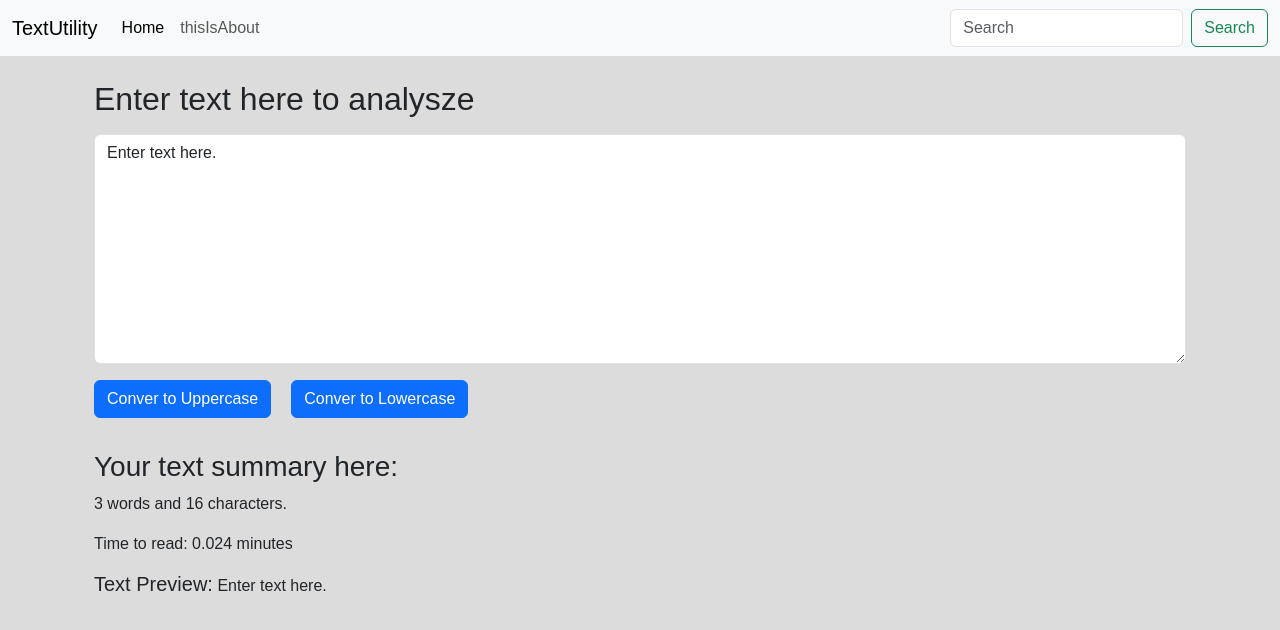
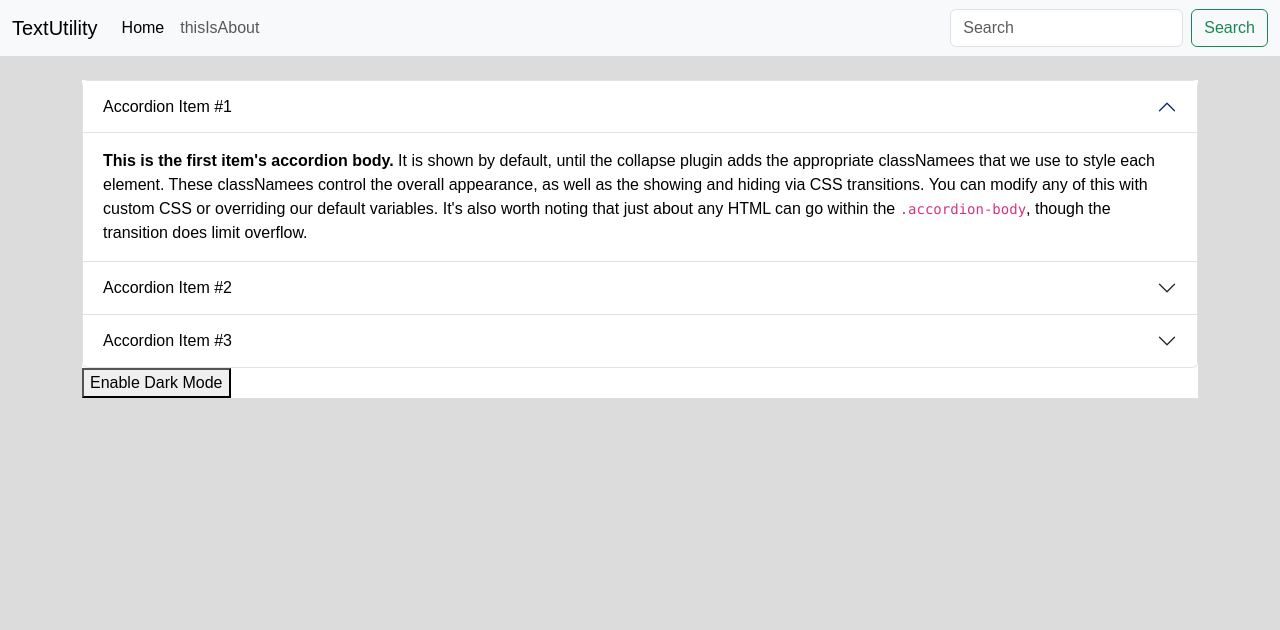
Before and after one commit to Anshikaa-agarwal/reactjs, a React (Create React App) app: page / in a window 1280 px wide. Shown: the top 630 px of the page. Built offline with nearby package versions, Linux system fonts and the light colour scheme.

Commit message:
toggle light and dark mode

```diff
--- a/src/App.js
+++ b/src/App.js
@@ -1,4 +1,5 @@
 import './App.css';
+import About from './components/About';
 import Navbar from './components/Navbar';
 import TextForm from './components/TextForm';
 
@@ -13,7 +14,8 @@
     <>
     <Navbar name={user.name} about={user.about} aboutLink={user.link}/>
     <div className="container">
-      <TextForm heading={user.heading}/>
+      {/* <TextForm heading={user.heading}/> */}
+      <About/>
     </div>
     </>
   );
--- /dev/null
+++ b/src/components/About.js
@@ -0,0 +1,70 @@
+import React from 'react'
+import { useState } from 'react'
+
+export default function About() {
+
+const [myStyle, setMyStyle] = useState({
+    color: 'black',
+    backgroundColor: 'white'
+})
+const [mode, setMode] = useState(true);
+const toggleMode = () => {
+    if(mode===false) {
+        setMyStyle({
+            color: 'black',
+            backgroundColor: 'white'
+        })
+    }
+    else{
+        setMyStyle({
+            color: 'white',
+            backgroundColor: 'black'
+        })
+    }
+    setMode(!mode);
+}
+  return (
+    <div>
+        <div className="accordion my-4" id="accordionExample" style={myStyle}>
+            <div className="accordion-item" style={myStyle}>
+                <h2 className="accordion-header" style={myStyle}>
+                <button style={myStyle} className="accordion-button" type="button" data-bs-toggle="collapse" data-bs-target="#collapseOne" aria-expanded="true" aria-controls="collapseOne">
+                    Accordion Item #1
+                </button>
+                </h2>
+                <div id="collapseOne" className="accordion-collapse collapse show" data-bs-parent="#accordionExample">
+                <div className="accordion-body">
+                    <strong>This is the first item's accordion body.</strong> It is shown by default, until the collapse plugin adds the appropriate classNamees that we use to style each element. These classNamees control the overall appearance, as well as the showing and hiding via CSS transitions. You can modify any of this with custom CSS or overriding our default variables. It's also worth noting that just about any HTML can go within the <code>.accordion-body</code>, though the transition does limit overflow.
+                </div>
+                </div>
+            </div>
+            <div className="accordion-item" style={myStyle} >
+                <h2 className="accordion-header" style={myStyle}>
+                <button style={myStyle} className="accordion-button collapsed" type="button" data-bs-toggle="collapse" data-bs-target="#collapseTwo" aria-expanded="false" aria-controls="collapseTwo">
+                    Accordion Item #2
+                </button>
+                </h2>
+                <div id="collapseTwo" className="accordion-collapse collapse" data-bs-parent="#accordionExample">
+                <div className="accordion-body">
+                    <strong>This is the second item's accordion body.</strong> It is hidden by default, until the collapse plugin adds the appropriate classNamees that we use to style each element. These classNamees control the overall appearance, as well as the showing and hiding via CSS transitions. You can modify any of this with custom CSS or overriding our default variables. It's also worth noting that just about any HTML can go within the <code>.accordion-body</code>, though the transition does limit overflow.
+                </div>
+                </div>
+            </div>
+            <div className="accordion-item" style={myStyle}>
+                <h2 className="accordion-header">
+                <button style={myStyle}className="accordion-button collapsed" type="button" data-bs-toggle="collapse" data-bs-target="#collapseThree" aria-expanded="false" aria-controls="collapseThree">
+                    Accordion Item #3
+                </button>
+                </h2>
+                <div id="collapseThree" className="accordion-collapse collapse" data-bs-parent="#accordionExample">
+                <div className="accordion-body">
+                    <strong>This is the third item's accordion body.</strong> It is hidden by default, until the collapse plugin adds the appropriate classNamees that we use to style each element. These classNamees control the overall appearance, as well as the showing and hiding via CSS transitions. You can modify any of this with custom CSS or overriding our default variables. It's also worth noting that just about any HTML can go within the <code>.accordion-body</code>, though the transition does limit overflow.
+                </div>
+                </div>
+            </div>
+
+            <button onClick={toggleMode}>Enable {mode ? 'Dark' : 'Light'} Mode</button>
+    </div>
+    </div>
+  )
+}
--- a/src/components/TextForm.js
+++ b/src/components/TextForm.js
@@ -20,7 +20,6 @@
   console.log("handleOnChange initialized.")
   setText(event.target.value);
 }
-
 return (
 <>
 <div className='container'>
@@ -38,10 +37,10 @@
 <br />
 <div className="container my-2">
   <h3>Your text summary here:</h3>
-  <p>{text.split(" ").length} words and {text.length} characters.</p>
+  <p>Total words: {text.split(" ").length}</p>
+  <p>Number of characters (including spaces): {text.length}</p>
   <p>Time to read: {0.008 * text.split(" ").length} minutes</p>
-  <p><h5 className='h5'>Text Preview:</h5> {text}
-  </p>
+  <p><h5 className='h5'>Text Preview:</h5> {text}</p>
 
 </div>
 </>
```
